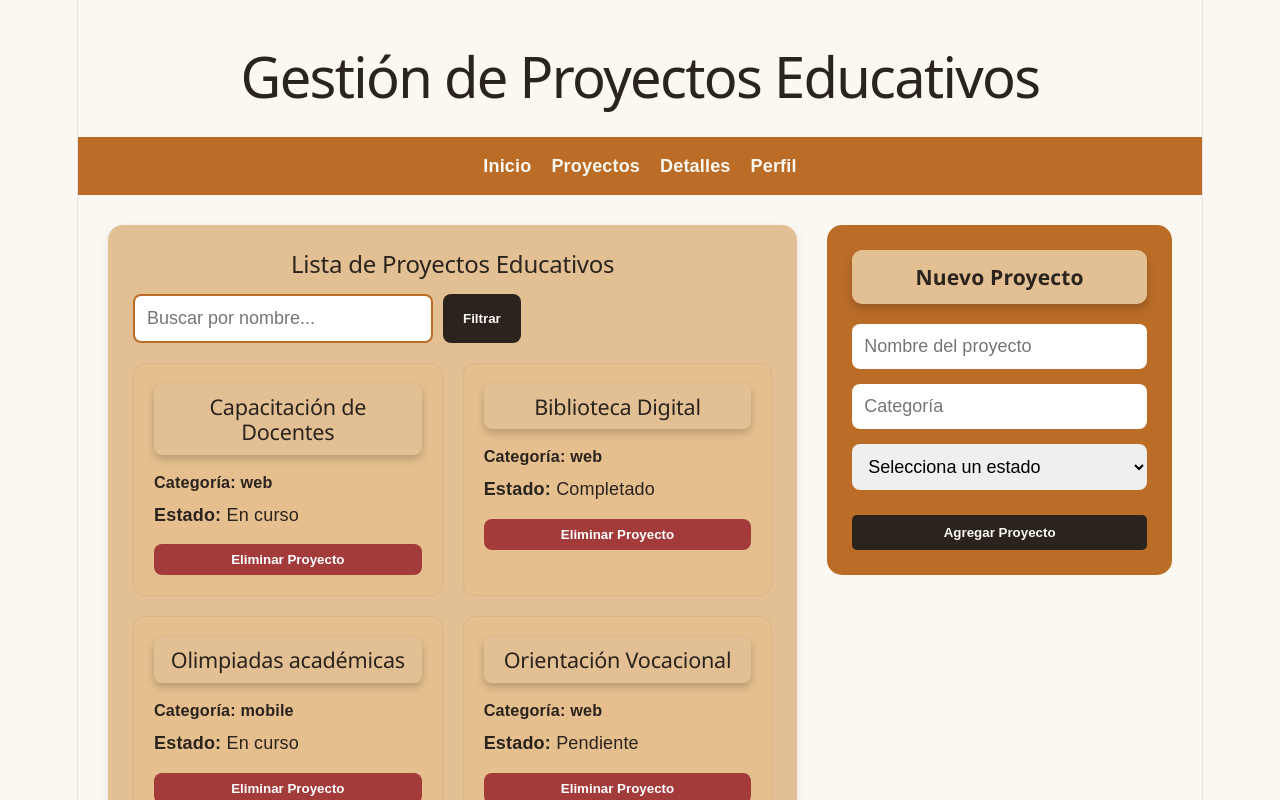
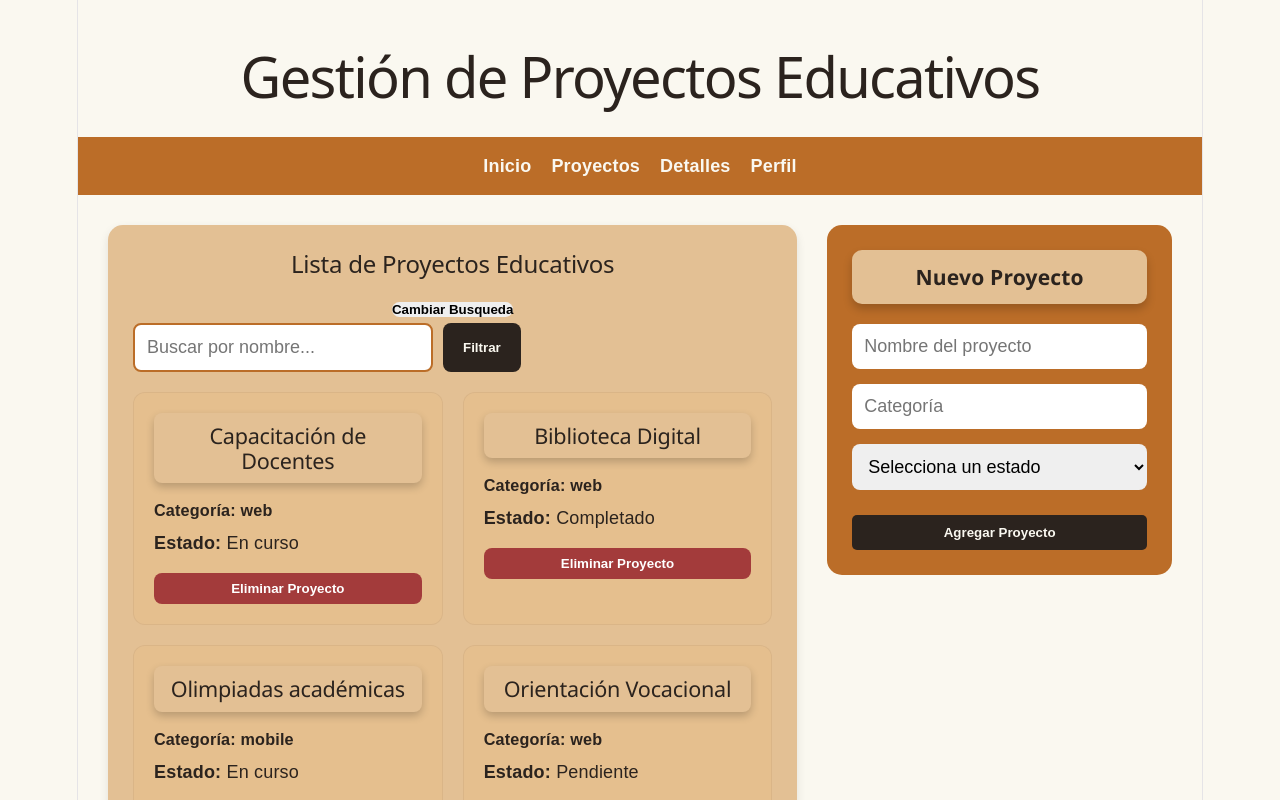
Before and after one commit to FedericoAgustin/pv_tp3_grupo20, a React (Vite) app: page / in a window 1280 px wide. Shown: the top 800 px of the page. Built offline with nearby package versions, Linux system fonts and the light colour scheme.

Commit message:
modificacion de busqueda - bruno severich

```diff
--- /dev/null
+++ b/src/components/CambiarBusqueda.jsx
@@ -0,0 +1,28 @@
+import React from 'react'
+
+export const CambiarBusqueda = ({hanamichi,rukawa,sendo,akagi,setAkagi}) => {
+  return (
+    <div>
+        {
+            hanamichi == false?(
+
+                <div style={{ marginBottom: "20px", display: "flex", gap: "10px" }}>
+                    <input type="text" className="titulo" value={akagi} onChange={(e) => setAkagi(e.target.value)} placeholder="Buscar por nombre..." />
+                    <button className="link" onClick={() => sendo(akagi)}>Filtrar</button>
+                </div>
+
+            )
+
+            :(
+                <div style={{ marginBottom: "20px", display: "flex", gap: "10px" }}>
+                    <input type="text" className="titulo" value={akagi} onChange={(e)=>{rukawa(e)}} placeholder="Buscar por nombre..." />
+                </div>
+
+            )
+
+        }
+
+
+    </div>
+  )
+}
--- a/src/components/ListaProyecto.jsx
+++ b/src/components/ListaProyecto.jsx
@@ -1,5 +1,6 @@
 import proyectoService from "../services/proyectoService";
 import React, { useState } from "react";
+import { CambiarBusqueda } from "./CambiarBusqueda";
 
 const ListaProyecto = () => {
   const [proyectos, setProyectos] = useState(proyectoService.obtenerProyectos(),);
@@ -9,6 +10,7 @@ const ListaProyecto = () => {
     categoriaProyecto: "",
     estadoProyecto: ""
   });
+  const[cambiarBusqueda, setCambiarBusqueda] = useState(false);
 
   const handleInputChange = (e) => {
     const { name, value } = e.target;
@@ -26,6 +28,12 @@ const ListaProyecto = () => {
   const handleBuscar = (titulo) => {
     let resultado = proyectoService.buscarProyectos(titulo);
     setProyectos(resultado);
+  };
+
+  const handleBuscar2 = (e) => {
+    let valor = e.target.value;
+    setTitulo(valor);
+    setProyectos(proyectoService.buscarProyectos(valor));
   };
 
   const handleAgregar = (e) => {
@@ -55,10 +63,11 @@ const ListaProyecto = () => {
         <section className="card">
           <h2>Lista de Proyectos Educativos</h2>
           {/* Filtro*/}
-          <div style={{ marginBottom: "20px", display: "flex", gap: "10px" }}>
-            <input type="text" className="titulo" value={titulo} onChange={(e) => setTitulo(e.target.value)} placeholder="Buscar por nombre..." />
-            <button className="link" onClick={() => handleBuscar(titulo)}>Filtrar</button>
-          </div>
+
+          <button onClick={()=>{setCambiarBusqueda(cambiarBusqueda == false)}}>Cambiar Busqueda</button>
+          <CambiarBusqueda hanamichi={cambiarBusqueda} sendo = {handleBuscar} rukawa={handleBuscar2} setAkagi={setTitulo} akagi={titulo}/>
+
+
           <div className="section-proyectos">
             {proyectos.map((p) => (
               <article key={p.id}>
```
